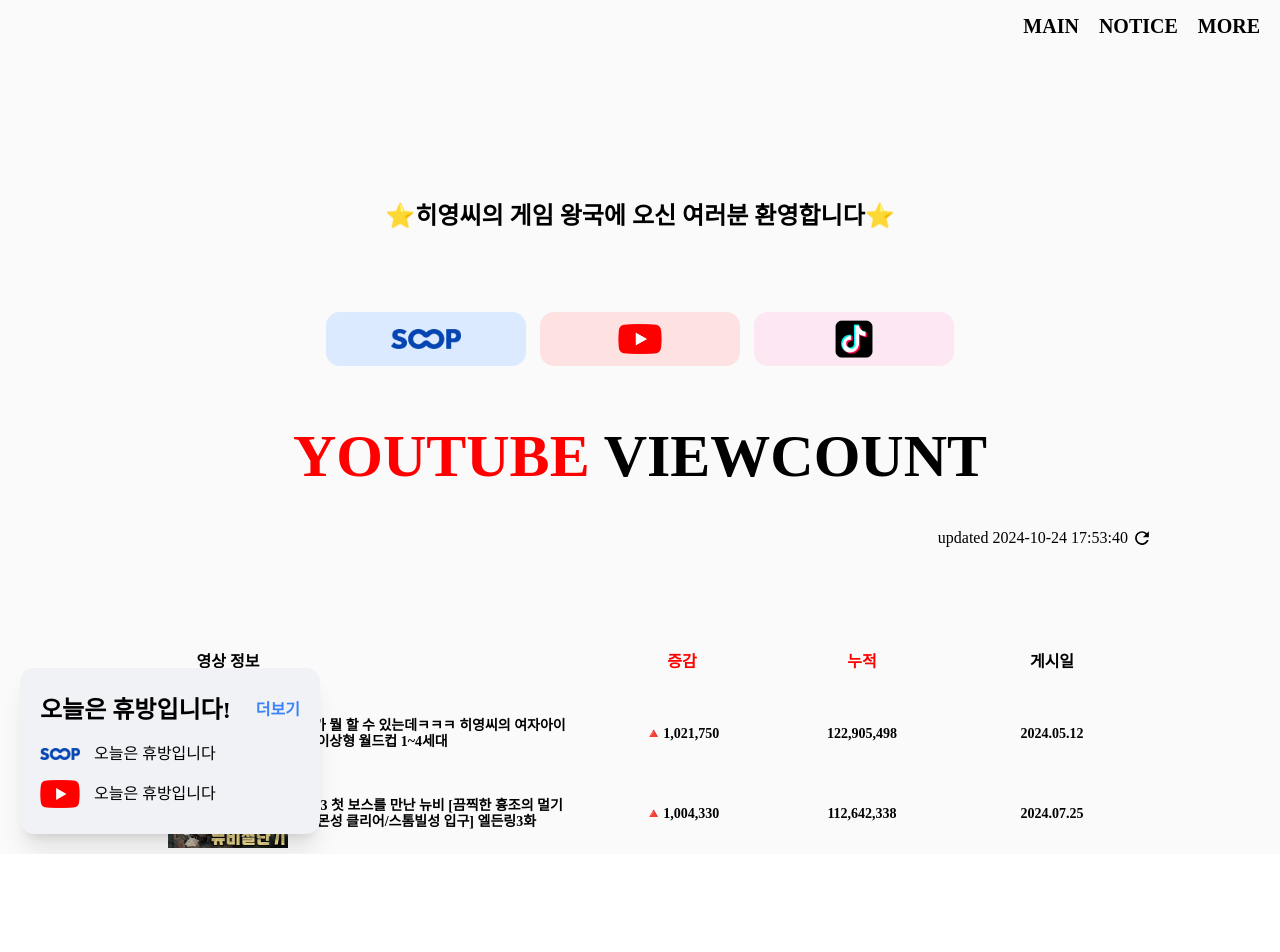
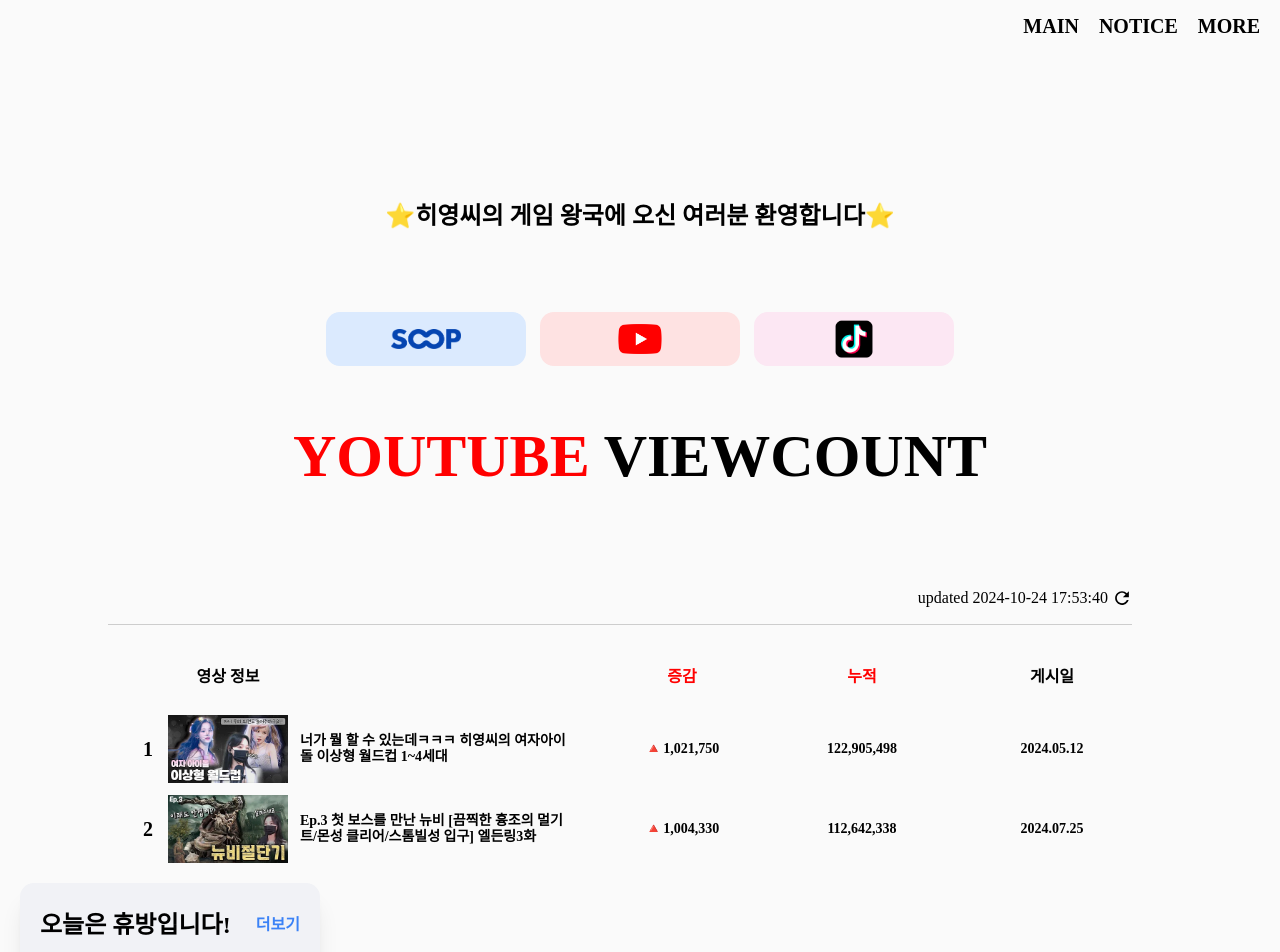
Before and after one commit to choidy180/hy-app, a Next.js app: page / in a window 1280 px wide. Shown: the top 952 px of the page. Before the commit the page ends 854 px from the top, so only its background shows below. Built offline with nearby package versions, Linux system fonts and the light colour scheme; a web font is replaced by a local one.

Commit message:
'update-ui'

```diff
--- a/components/title.tsx
+++ b/components/title.tsx
@@ -13,7 +13,7 @@
     const isClient = typeof window !== 'undefined';
     const [time, setTime] = useState(moment().format('YYYY-MM-DD HH:mm:ss'));
     return (
-        <div className="w-full min-h-screen flex flex-col justify-start items-center pt-[200px]">
+        <div className="w-full min-h-screen flex flex-col justify-start items-center pt-[200px] pb-[200px]">
             <h1 className='text-2xl font-semibold mb-[80px]'>⭐️히영씨의 게임 왕국에 오신 여러분 환영합니다⭐️</h1>
             <div className='flex justify-center items-center gap-[14px]'>
                 <Link href={'https://ch.sooplive.co.kr/lumiynus2'} target='_blank'>
@@ -51,11 +51,11 @@
                 </Link>
             </div>
             <h1 className="font-bold text-6xl mt-[60px]"><span className="text-[#FF0000]">YOUTUBE</span><span className='ml-[14px]'>VIEWCOUNT</span></h1>
-            <div className='w-full max-w-[1024px] flex justify-end items-center mt-[40px]'>
+            <div className='w-full max-w-[1024px] flex justify-end items-center mt-[100px] mr-[40px] border-b-[1.4px] borde-solid border-[#CDCDCD] pb-[14px]'>
                 updated {isClient ? time : ''}
                 <IoMdRefresh className='w-[20px] h-[20px] ml-[4px] cursor-pointer transition-all hover:rotate-90' onClick={()=> setTime(moment().format('YYYY-MM-DD HH:mm:ss'))}/>
             </div>
-            <div className='w-full max-w-[1024px] flex flex-col justify-start items-center mt-[100px]'>
+            <div className='w-full max-w-[1024px] flex flex-col justify-start items-center mt-[40px]'>
                 <div className='w-full flex justify-start items-center mb-[20px]'>
                     <div className='w-[40px]'/>
                     <div className='w-[120px] flex justify-center items-center'>
```
